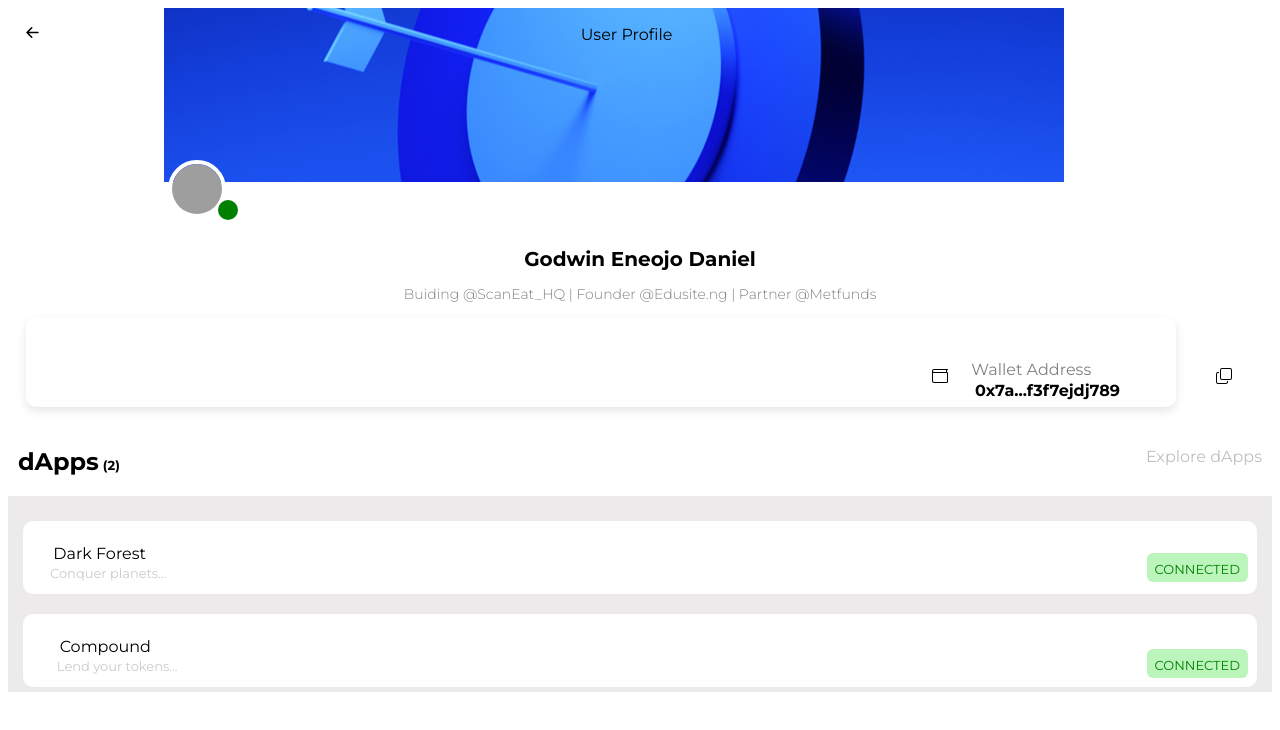
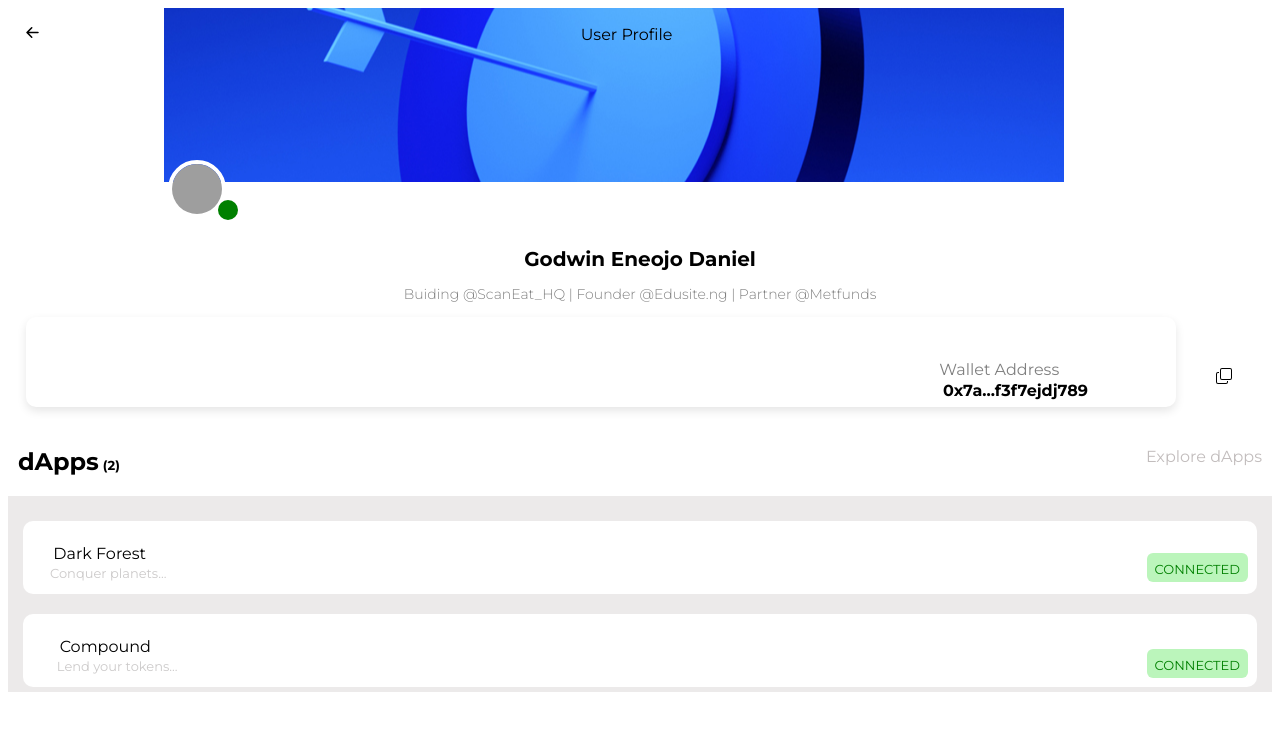
Before and after one commit to ydkdan6/crypto-UI, a plain HTML site: page profie.html in a window 1280 px wide. Drawn offline with Linux system fonts and the light colour scheme; grey boxes are pictures that could not be loaded.

Commit message:
fixing wallet centering

```diff
--- a/profie.html
+++ b/profie.html
@@ -34,9 +34,9 @@
             <div class="wallet">
                 <div>
                     <div class="wallet-info">
-                        <span class="wallet-icon"><svg xmlns="http://www.w3.org/2000/svg" width="16" height="16" fill="currentColor" class="bi bi-wallet" viewBox="0 0 16 16">
+                        <!-- <span class="wallet-icon"><svg xmlns="http://www.w3.org/2000/svg" width="16" height="16" fill="currentColor" class="bi bi-wallet" viewBox="0 0 16 16">
                             <path d="M0 3a2 2 0 0 1 2-2h13.5a.5.5 0 0 1 0 1H15v2a1 1 0 0 1 1 1v8.5a1.5 1.5 0 0 1-1.5 1.5h-12A2.5 2.5 0 0 1 0 12.5zm1 1.732V12.5A1.5 1.5 0 0 0 2.5 14h12a.5.5 0 0 0 .5-.5V5H2a2 2 0 0 1-1-.268M1 3a1 1 0 0 0 1 1h12V2H2a1 1 0 0 0-1 1"/>
-                          </svg></span>
+                          </svg></span> -->
                         <span class="wallet-spec spec">Wallet Address</span><br/>
                     &nbsp; &nbsp;&nbsp;&nbsp;<span class="wallet-address spec1">0x7a...f3f7ejdj789</span>
                     </div>
--- a/style.css
+++ b/style.css
@@ -253,13 +253,13 @@ body {
 
 .spec {
     position: absolute;
-    right: 11.8rem;
+    right: 13.8rem;
     top: 22.5rem;
 }
 
 .spec1 {
     position: absolute;
-    right: 10rem;
+    right: 12rem;
     top: 23.8rem;
     font-weight: 700;
 }
```
